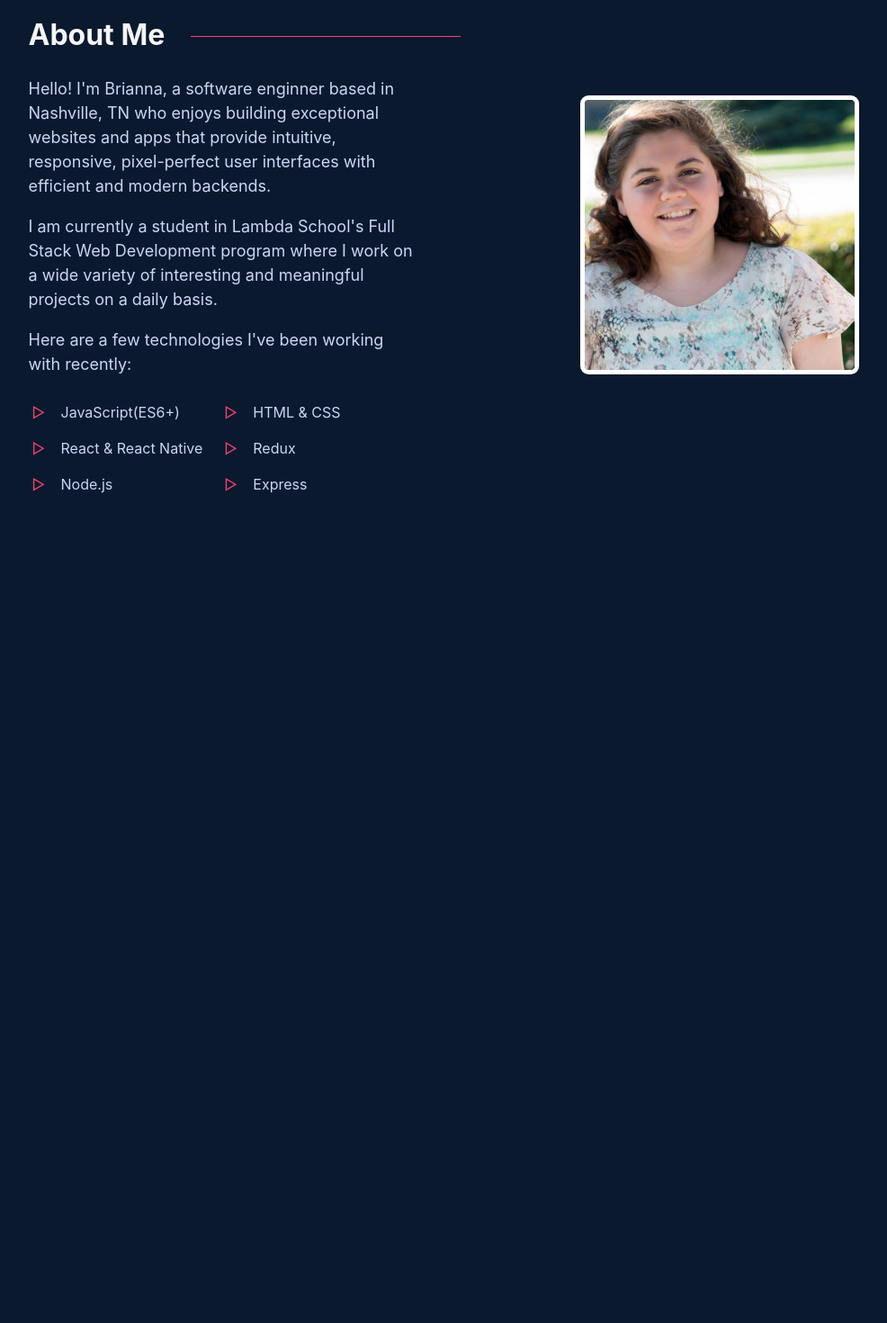
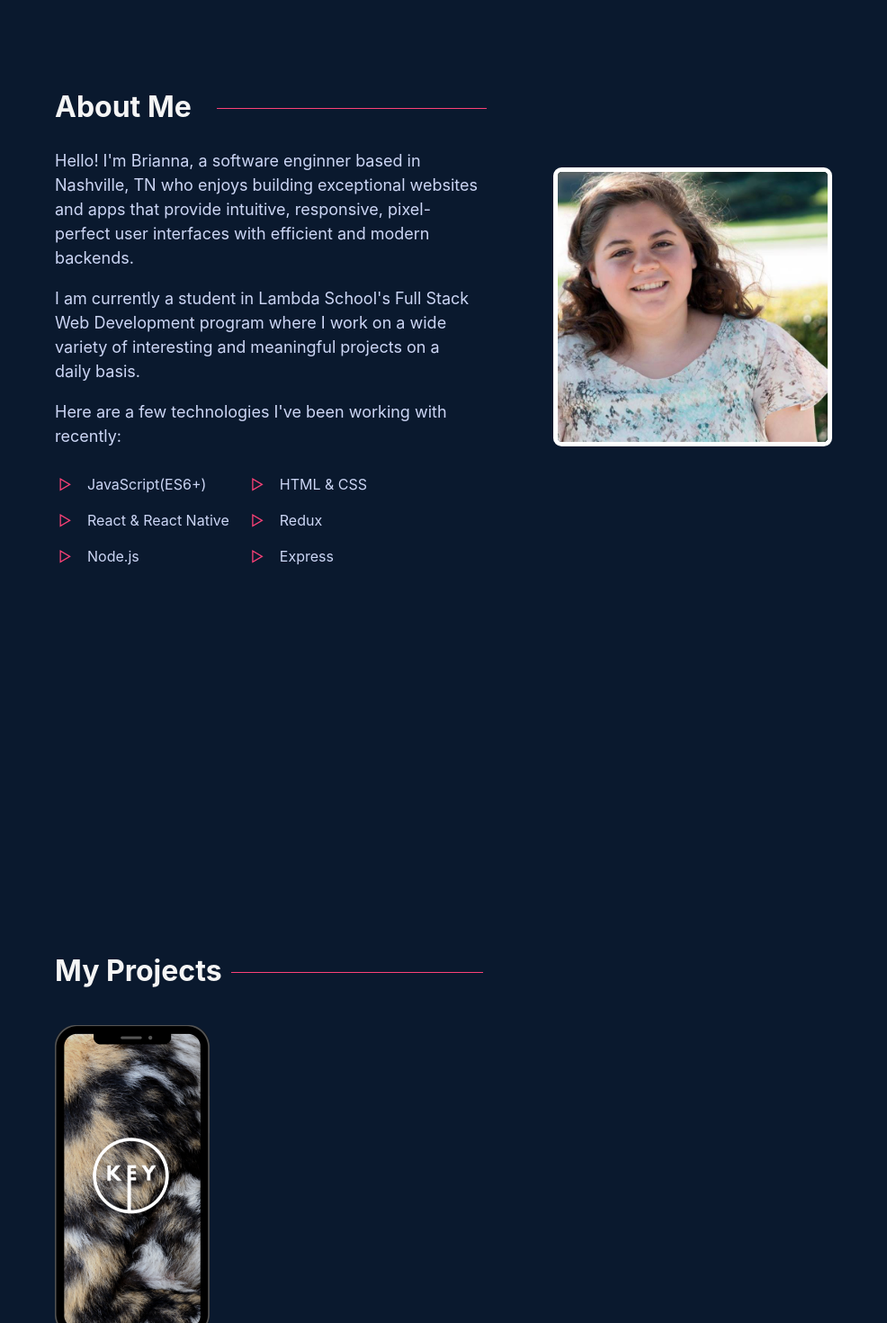
Before and after one commit to briannaworkman/portfolio, a React (Create React App) app: page / in a window 1280 px wide. Shown: the part 950-2420 px from the top of the page at 90% size, without its empty margins (147-1133 px from the left). Before the commit the page ends 1694 px from the top, so only its background shows below. Built offline with nearby package versions, Linux system fonts and the light colour scheme.

Commit message:
Fixes responsiveness in about section

```diff
--- a/src/App.js
+++ b/src/App.js
@@ -1,15 +1,19 @@
-import React from "react";
-import Header from "./components/Header";
-import SideLinks from "./components/SideLinks";
-import Nav from "./components/Nav";
-import About from "./components/About";
+import React from 'react';
+import Header from './components/Header';
+import SideLinks from './components/SideLinks';
+import Nav from './components/Nav';
+import About from './components/About';
+import Projects from './components/Projects';
 
 function App() {
   return (
-    <div className="app">
+    <div className='app'>
       <Nav />
-      <Header />
-      <About />
+      <div className='app-container'>
+        <Header />
+        <About />
+        <Projects />
+      </div>
       <SideLinks />
     </div>
   );
--- a/src/assets/styles/about.css
+++ b/src/assets/styles/about.css
@@ -1,13 +1,13 @@
-.about-container {
-  width: 80%;
+.main-about-container {
+  height: 100vh;
   margin: 0 auto;
-  display: flex;
-  justify-content: space-around;
-  margin-bottom: 10rem;
+  padding: 5rem;
 }
 
-.about {
-  width: 50%;
+.about-container {
+  display: flex;
+  flex-direction: row;
+  align-items: flex-start;
 }
 
 .about h2 {
@@ -26,11 +26,6 @@
   background-color: #fc4177;
   margin-left: 60%;
 }
-
-/* .about h2:after {
-  left: 100%;
-  margin-left: 15px;
-} */
 
 .about p {
   width: 85%;
--- a/src/assets/styles/header.css
+++ b/src/assets/styles/header.css
@@ -1,14 +1,14 @@
 .header-container {
   height: 100vh;
-  width: 80%;
   margin: 0 auto;
+  padding-left: 5rem;
+  padding-top: 10rem;
 }
 
 .header {
   display: flex;
   flex-direction: column;
   align-items: flex-start;
-  margin: 10rem 5rem;
 }
 .header-p {
   color: #fc4177;
--- a/src/assets/styles/projects.css
+++ b/src/assets/styles/projects.css
@@ -0,0 +1,32 @@
+.projects-container {
+  height: 100vh;
+  margin: 0 auto;
+  padding: 5rem;
+}
+
+.project h2 {
+  font-size: 32px;
+  color: #f5f5f5;
+  line-height: 0.1;
+  display: inline-block;
+}
+
+.project h2:after {
+  content: '';
+  display: block;
+  height: 1px;
+  width: 280px;
+  background-color: #fc4177;
+  margin-left: 70%;
+}
+
+.key-pic {
+  display: flex;
+  justify-content: flex-start;
+  margin-top: 2rem;
+}
+
+.key-pic img {
+  height: 346px;
+  width: 172px;
+}
--- a/src/components/About.js
+++ b/src/components/About.js
@@ -1,25 +1,26 @@
-import React from "react";
-import profile from "../assets/profile.jpg";
-import "../assets/styles/about.css";
+import React from 'react';
+import profile from '../assets/profile.jpg';
+import '../assets/styles/about.css';
 
 export default function About() {
   return (
-    <div className="about-container">
-      <div className="about">
+    <div className='main-about-container'>
+      <div className='about-container'>
+        <div className='about'>
           <h2>About Me</h2>
           <p>
             Hello! I'm Brianna, a software enginner based in Nashville, TN who
-          enjoys building exceptional websites and apps that provide intuitive,
-          responsive, pixel-perfect user interfaces with efficient and modern
-          backends.
+            enjoys building exceptional websites and apps that provide
+            intuitive, responsive, pixel-perfect user interfaces with efficient
+            and modern backends.
           </p>
           <p>
-          I am currently a student in Lambda School's Full Stack Web Development
-          program where I work on a wide variety of interesting and meaningful
-          projects on a daily basis.
+            I am currently a student in Lambda School's Full Stack Web
+            Development program where I work on a wide variety of interesting
+            and meaningful projects on a daily basis.
           </p>
           <p>Here are a few technologies I've been working with recently:</p>
-        <div className="tech-lists">
+          <div className='tech-lists'>
             <ul>
               <li>JavaScript(ES6+)</li>
               <li>React & React Native</li>
@@ -32,8 +33,9 @@ export default function About() {
             </ul>
           </div>
         </div>
-      <div className="profile-picture">
+        <div className='profile-picture'>
           <img src={profile} />
+        </div>
       </div>
     </div>
   );
--- a/src/components/Projects.js
+++ b/src/components/Projects.js
@@ -0,0 +1,16 @@
+import React from 'react';
+import key from '../assets/images/key-preview.png';
+import '../assets/styles/projects.css';
+
+export default function Projects() {
+  return (
+    <div className='projects-container'>
+      <div className='project'>
+        <h2>My Projects</h2>
+        <div className='key-pic'>
+          <img src={key} />
+        </div>
+      </div>
+    </div>
+  );
+}
--- a/src/index.css
+++ b/src/index.css
@@ -1,7 +1,7 @@
 body {
   margin: 0;
-  font-family: -apple-system, BlinkMacSystemFont, "Segoe UI", "Roboto", "Oxygen",
-    "Ubuntu", "Cantarell", "Fira Sans", "Droid Sans", "Helvetica Neue",
+  font-family: -apple-system, BlinkMacSystemFont, 'Segoe UI', 'Roboto', 'Oxygen',
+    'Ubuntu', 'Cantarell', 'Fira Sans', 'Droid Sans', 'Helvetica Neue',
     sans-serif;
   -webkit-font-smoothing: antialiased;
   -moz-osx-font-smoothing: grayscale;
@@ -9,6 +9,11 @@ body {
 }
 
 code {
-  font-family: source-code-pro, Menlo, Monaco, Consolas, "Courier New",
+  font-family: source-code-pro, Menlo, Monaco, Consolas, 'Courier New',
     monospace;
 }
+
+.app-container {
+  width: 80%;
+  margin: 0 auto;
+}
```
Lines whose indentation alone changed are shown as unchanged.
